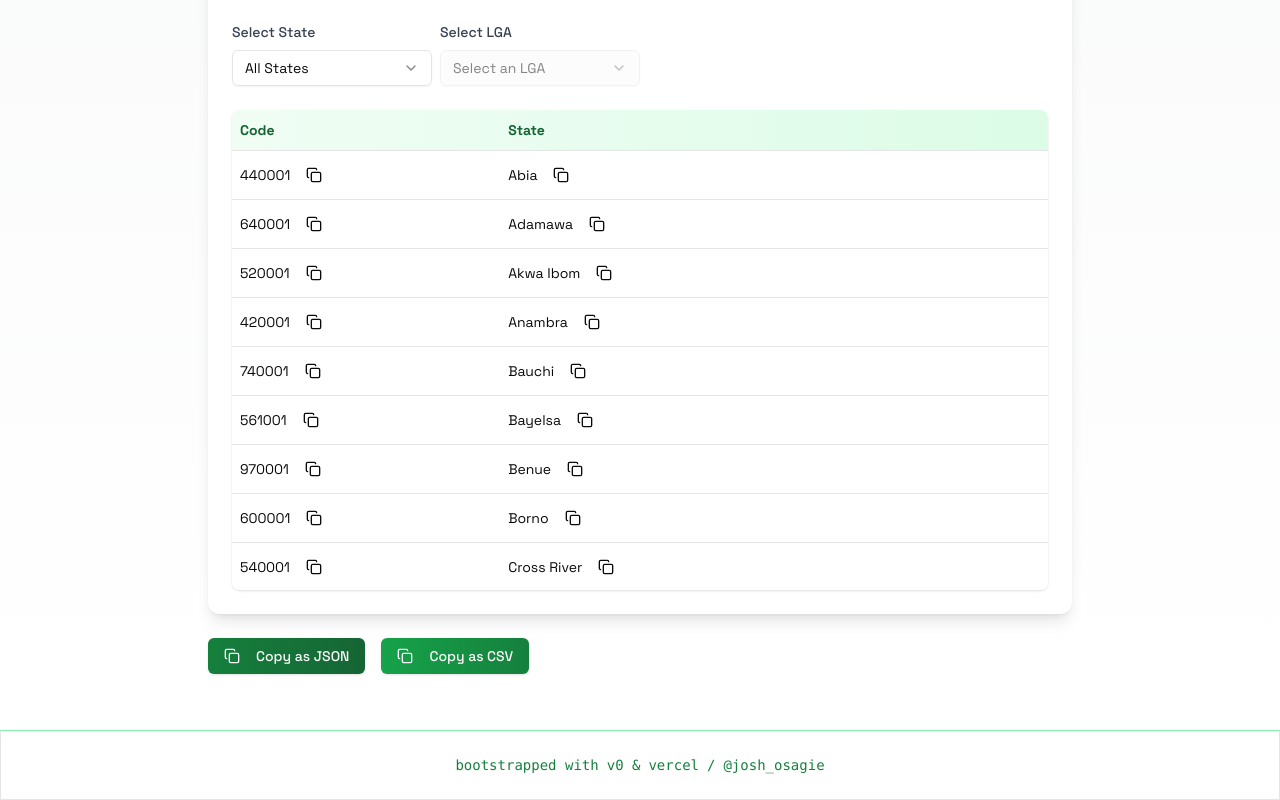
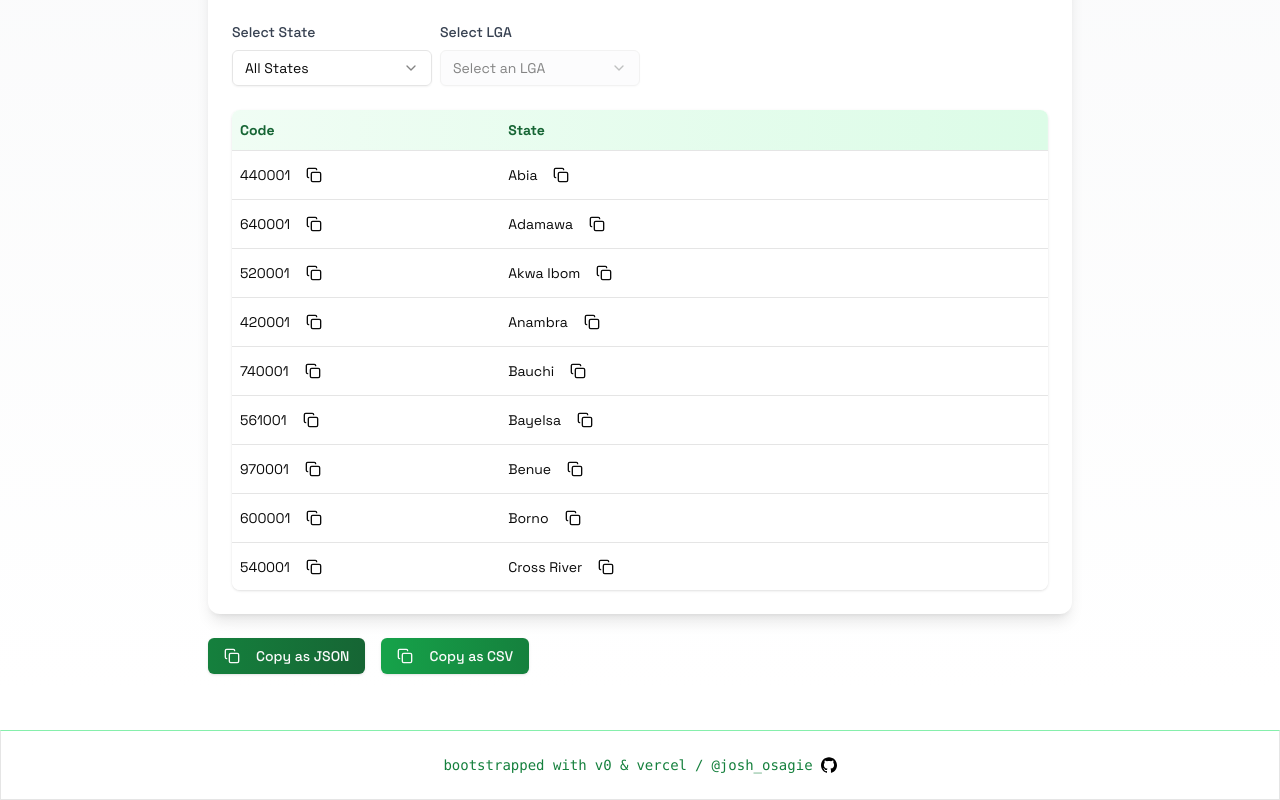
Before and after one commit to JCalmCrasher/nigeria-postcodes, a Next.js app: page / in a window 1280 px wide. Shown: the part 1182-1982 px from the top of the page. Built offline with nearby package versions, Linux system fonts and the light colour scheme.

Commit message:
add github link

```diff
--- a/src/components/Footer.tsx
+++ b/src/components/Footer.tsx
@@ -35,6 +35,24 @@ export function Footer() {
       >
        @josh_osagie
       </Link>
+      <div className="flex space-x-2">
+       <Link
+        href="https://github.com/JCalmCrasher/nigeria-postcodes"
+        className="hover:text-green-800 transition-colors"
+        target="_blank"
+        rel="noopener noreferrer"
+       >
+        <svg
+         role="img"
+         viewBox="0 0 24 24"
+         xmlns="http://www.w3.org/2000/svg"
+         className="text-green-500 size-4"
+        >
+         <title>GitHub</title>
+         <path d="M12 .297c-6.63 0-12 5.373-12 12 0 5.303 3.438 9.8 8.205 11.385.6.113.82-.258.82-.577 0-.285-.01-1.04-.015-2.04-3.338.724-4.042-1.61-4.042-1.61C4.422 18.07 3.633 17.7 3.633 17.7c-1.087-.744.084-.729.084-.729 1.205.084 1.838 1.236 1.838 1.236 1.07 1.835 2.809 1.305 3.495.998.108-.776.417-1.305.76-1.605-2.665-.3-5.466-1.332-5.466-5.93 0-1.31.465-2.38 1.235-3.22-.135-.303-.54-1.523.105-3.176 0 0 1.005-.322 3.3 1.23.96-.267 1.98-.399 3-.405 1.02.006 2.04.138 3 .405 2.28-1.552 3.285-1.23 3.285-1.23.645 1.653.24 2.873.12 3.176.765.84 1.23 1.91 1.23 3.22 0 4.61-2.805 5.625-5.475 5.92.42.36.81 1.096.81 2.22 0 1.606-.015 2.896-.015 3.286 0 .315.21.69.825.57C20.565 22.092 24 17.592 24 12.297c0-6.627-5.373-12-12-12" />
+        </svg>
+       </Link>
+      </div>
      </div>
     </code>
    </div>
```
